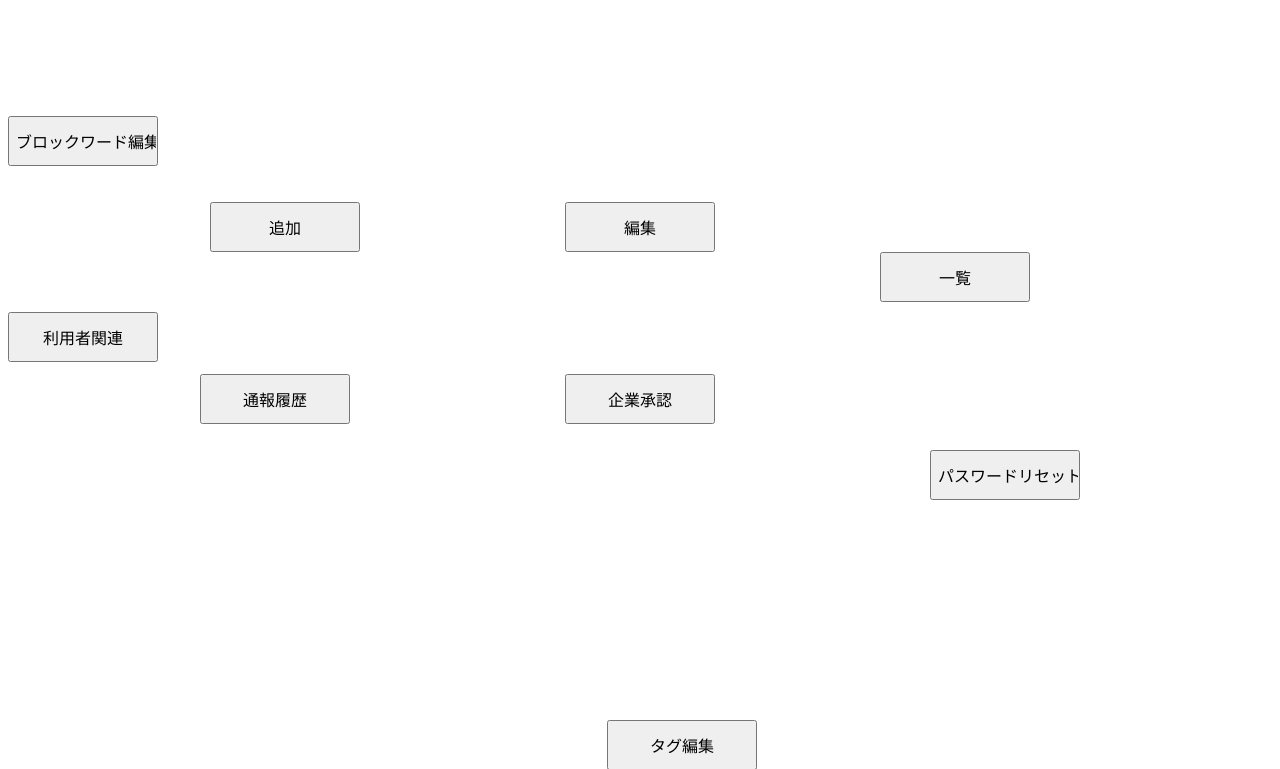
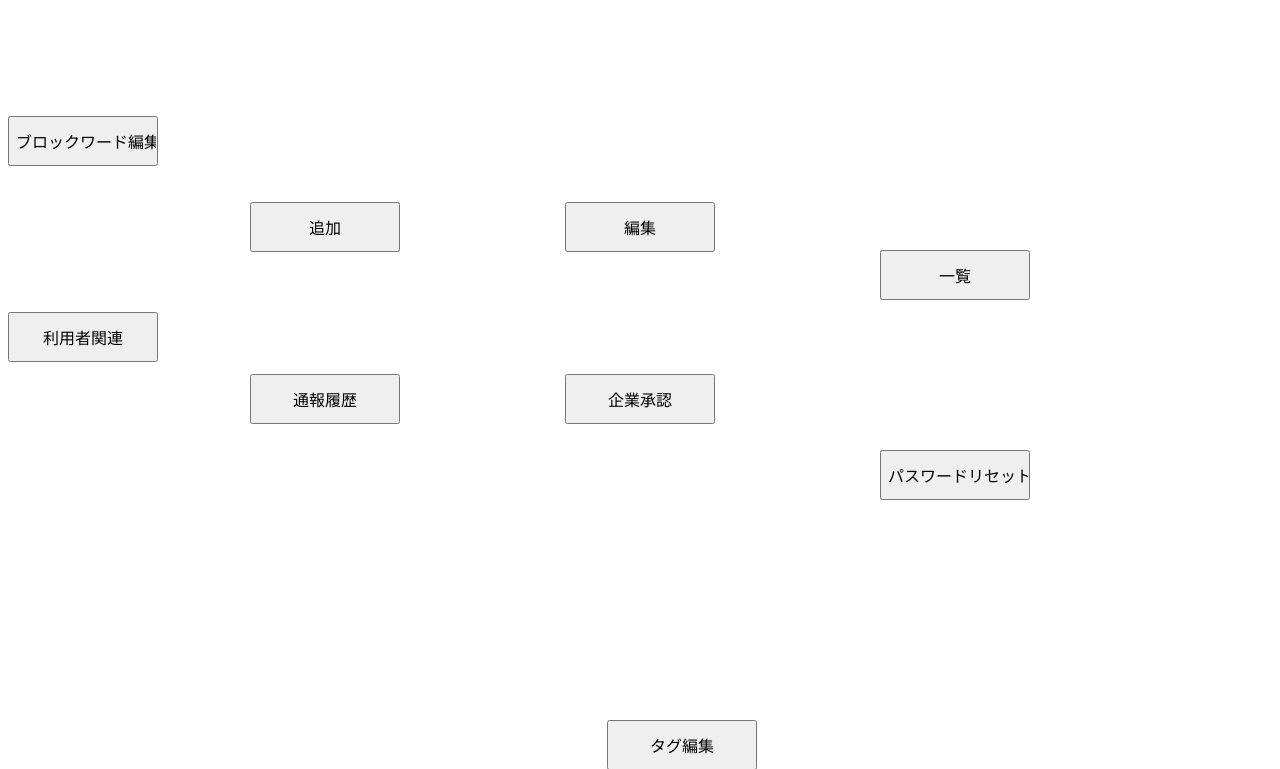
Before and after one commit to 231048Miki/Oto-fu, a PHP site: page /admintop.php in a window 1280 px wide. Shown: the top 769 px of the page. Run offline with PHP 8.4, Linux system fonts and the light colour scheme.

Commit message:
管理者画面TOP画面

```diff
--- a/komatsu/admintop.php
+++ b/komatsu/admintop.php
@@ -5,20 +5,21 @@
   <style>
     .right {
       position: absolute;
-      right: 200px;
+      right: 250px;
       top: 450px;
     }
     .right1 {
       position: absolute;
       right: 250px;
+      top: 250px;
     }
     .left {
       position: absolute;
-      left: 200px;
+      left: 250px;
     }
     .left1 {
       position: absolute;
-      left: 210px;
+      left: 250px;
     }
     .bottom {
       position: absolute;
@@ -51,7 +52,7 @@
 </head>
 <body>
   <br><br><br><br><br><br>
-  <input type="button" onclick="location.href='./'" value="ブロックワード編集" class="large-button"><br><br><br>
+  <input type="button" onclick="location.href='./admintop.php'" value="ブロックワード編集" class="large-button"><br><br><br>
 
   <div class="left1">
     <input type="button" onclick="location.href='./index.html'" value="追加" class="small-button">
@@ -66,7 +67,7 @@
   </div>
 
   <div class="aaa">
-    <input type="button" onclick="location.href='./'" value="利用者関連" class="large-button"><br><br><br>
+    <input type="button" onclick="location.href='./admintop.php'" value="利用者関連" class="large-button"><br><br><br>
   </div>
 
   <br><br>
```
